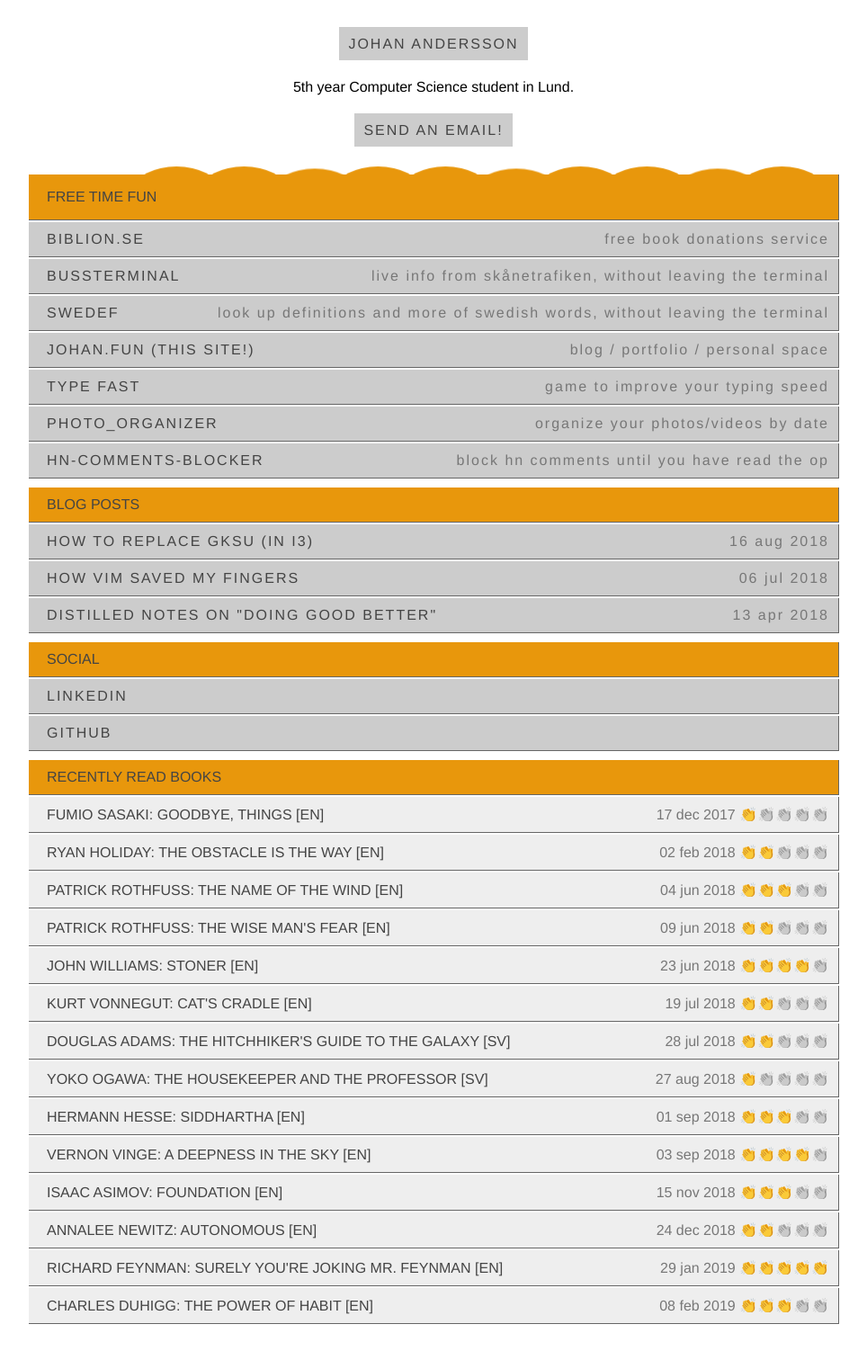
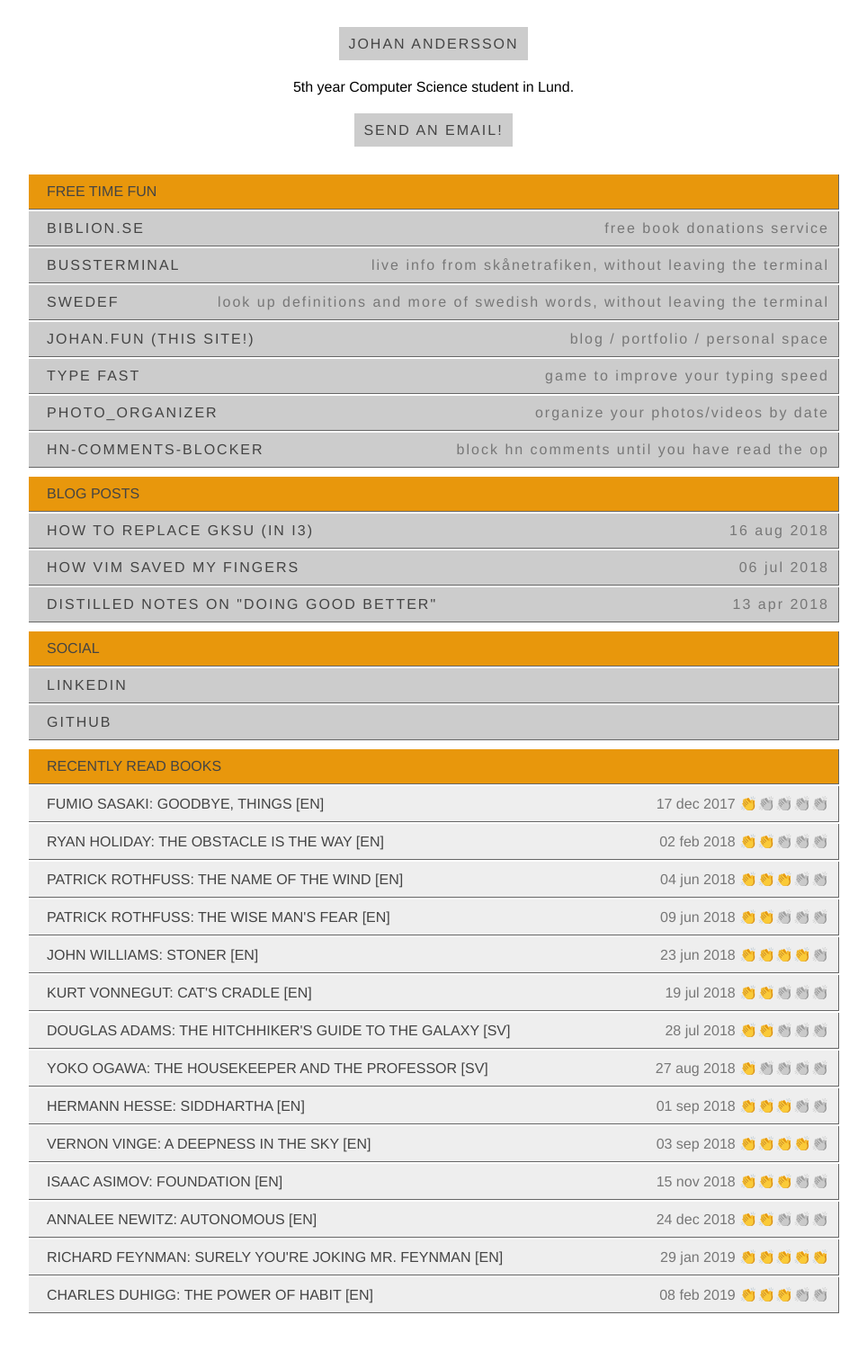
Before and after one commit to johan-andersson01/johan-andersson01.github.io, a Jekyll site: the page built from index.html, in a window 1280 px wide. Shown: the whole page at 90% size, without its empty margins (158-1122 px from the left). Built offline with Jekyll 4.4.1, drawn with Linux system fonts in a browser that asks for light colours.

Commit message:
remove animation

```diff
--- a/index.css
+++ b/index.css
@@ -24,53 +24,6 @@
 ul li:first-child {
     background:#E8970C;
     color:#444;
-}
-
-@keyframes wave {
-    0% {
-        transform: translate3d(0px, 0px, 0px);
-        border-radius: 35%;
-        animation-timing-function: ease-in;
-    }
-    50% {
-        transform: translate3d(-10px, -5px, 0px);
-        border-radius: 55%;
-        animation-timing-function: ease-out;
-    }
-    90% {
-    }
-    100% {
-        transform: translate3d(-18px, -10px, 0px);
-        border-radius: 100%;
-    }
-}
-
-ul li:first-child div {
-    background:#E8970C;
-    color:#444;
-    border-radius: 50%;
-    position: relative;
-    float:left;
-    width: 93px;
-    height: 50px;
-    margin-left:-50px;
-}
-
-ul li:first-child div:nth-child(3n) {
-    animation: wave 0.5s infinite alternate;
-    z-index:-3;
-}
-
-ul li:first-child div:nth-child(3n+1) {
-    animation: wave 0.5s infinite alternate;
-    animation-delay:0.3s;
-    z-index:-2;
-}
-
-ul li:first-child div:nth-child(3n+2) {
-    animation: wave 0.5s infinite alternate-reverse;
-    animation-delay:0.7s;
-    z-index:-1;
 }
 
 a {
--- a/index.html
+++ b/index.html
@@ -18,9 +18,6 @@
                     <span class="left">
                         free time fun
                     </span>
-                    {% for i in (1..10) %}
-                        <div></div>
-                    {% endfor %}
                 </li>
                 {% for project in site.data.projects %}
                 <li>
```
